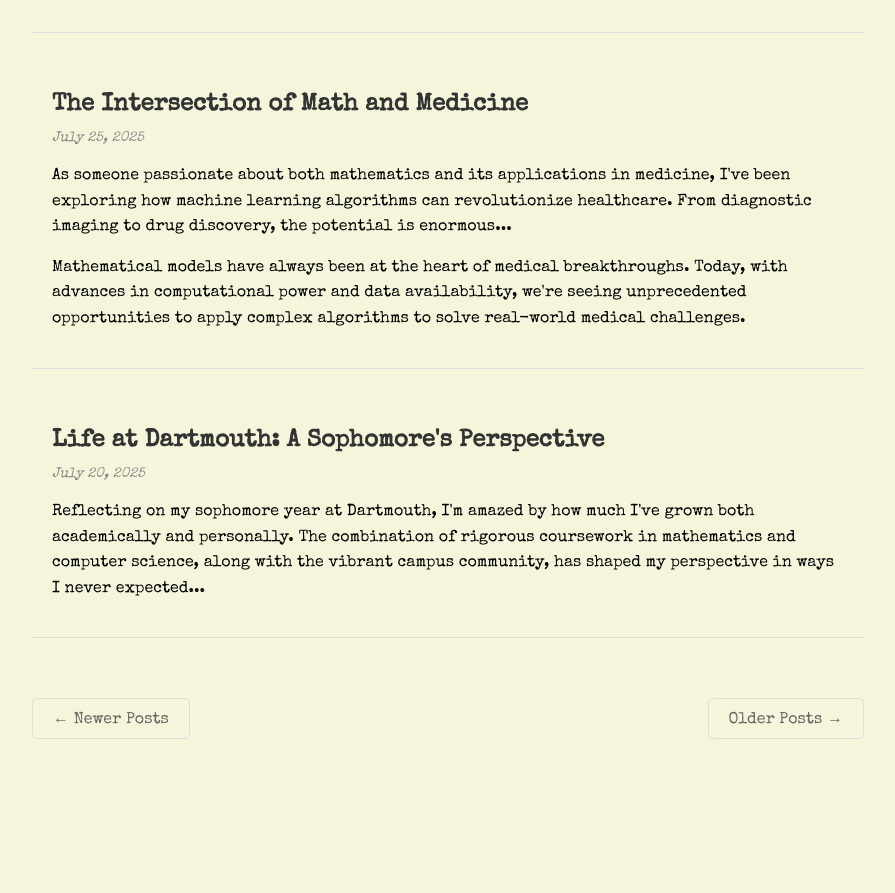
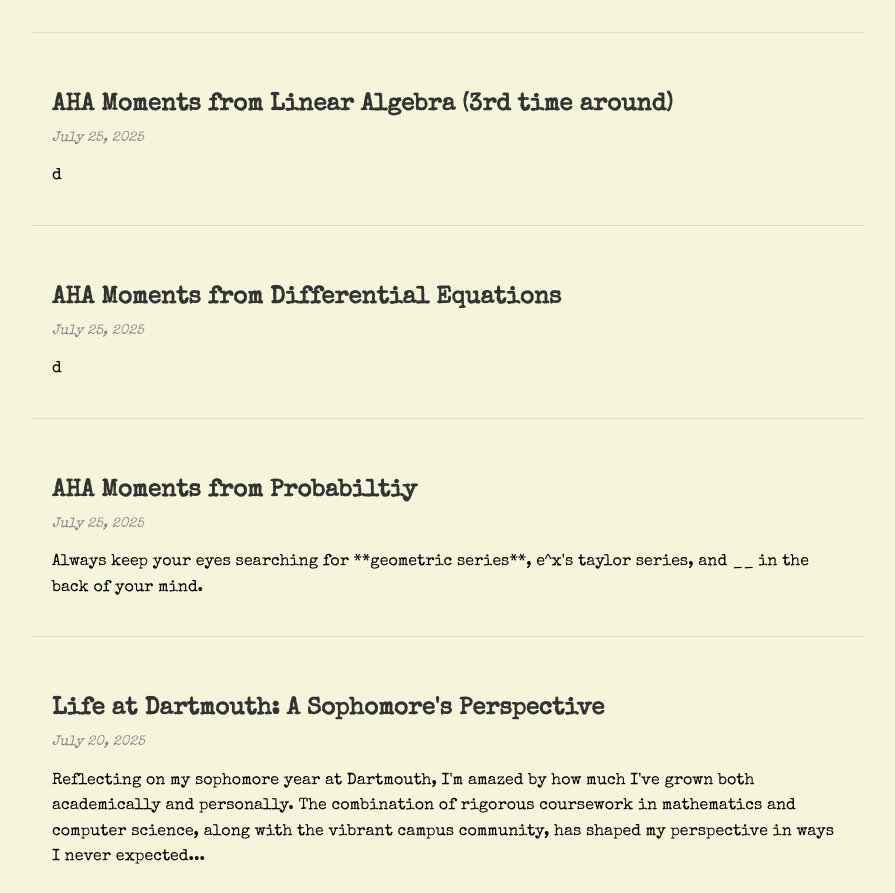
Before and after one commit to John-Chin/john-chin.github.io, a plain HTML site: page blog.html in a window 1280 px wide. Shown: the part 1033-1926 px from the top of the page, without its empty margins (192-1087 px from the left). Before the commit the page ends 1892 px from the top, so only its background shows below. Drawn offline with nearby package versions, Linux system fonts and the light colour scheme; a web font is replaced by a local one.

Commit message:
blog edits 8-6-25

```diff
--- a/blog.html
+++ b/blog.html
@@ -69,19 +69,23 @@
       </div>
 
       <div class="blog-post">
-        <h2>The Intersection of Math and Medicine</h2>
+        <h2>AHA Moments from Linear Algebra (3rd time around)</h2>
+        <p class="post-date">July 25, 2025</p>
+        <p>d</p>
+      </div>
+
+      <div class="blog-post">
+        <h2>AHA Moments from Differential Equations</h2>
+        <p class="post-date">July 25, 2025</p>
+        <p>d</p>
+      </div>
+
+      <div class="blog-post">
+        <h2>AHA Moments from Probabiltiy</h2>
         <p class="post-date">July 25, 2025</p>
         <p>
-          As someone passionate about both mathematics and its applications in
-          medicine, I've been exploring how machine learning algorithms can
-          revolutionize healthcare. From diagnostic imaging to drug discovery,
-          the potential is enormous...
-        </p>
-        <p>
-          Mathematical models have always been at the heart of medical
-          breakthroughs. Today, with advances in computational power and data
-          availability, we're seeing unprecedented opportunities to apply
-          complex algorithms to solve real-world medical challenges.
+          Always keep your eyes searching for **geometric series**, e^x's taylor
+          series, and __ in the back of your mind.
         </p>
       </div>
 
```
